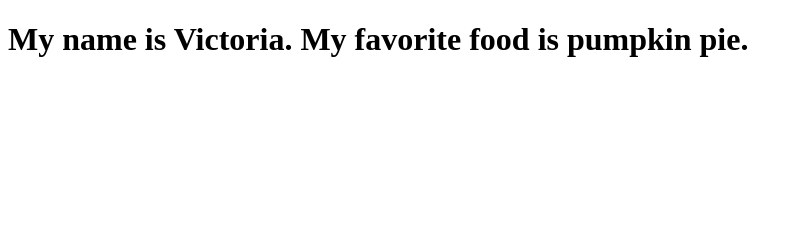
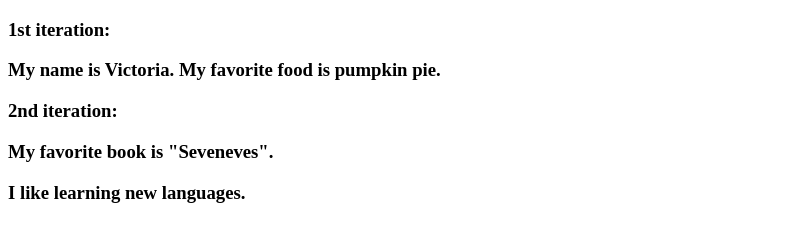
Before and after one commit to ViktoriiaMorozova/First-Project, a plain HTML site: page Victoria.html in a window 1280 px wide. Shown: the whole page, without its empty margins (0-802 px from the left). Drawn offline with Linux system fonts and the light colour scheme.

Commit message:
2nd iteration changes to my web page

```diff
--- a/Victoria.html
+++ b/Victoria.html
@@ -6,6 +6,10 @@
     <title>Victoria's page</title>
 </head>
 <body>
-    <h1>My name is Victoria. My favorite food is pumpkin pie.</h1>
+    <h3>1st iteration:</h3>
+    <h3>My name is Victoria. My favorite food is pumpkin pie.</h3>
+    <h3>2nd iteration:</h3>
+    <h3>My favorite book is "Seveneves".</h3>
+    <h3>I like learning new languages.</h3>
 </body>
 </html>
```
